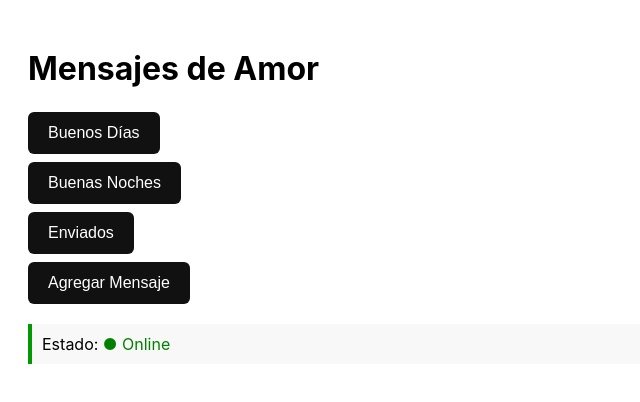
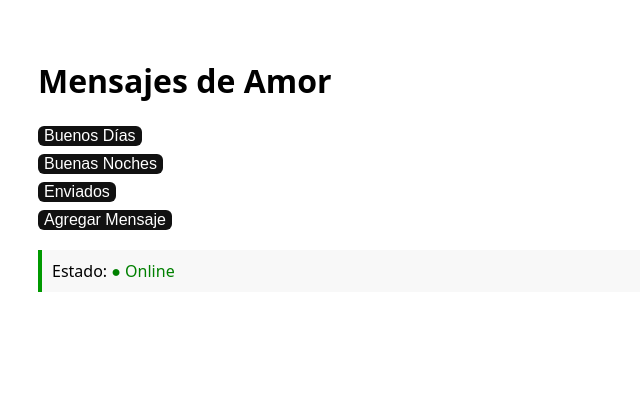
Before and after one commit to HiNefi/Madelaineapp, a plain HTML site: page index.html in a window 1280 px wide. Shown: the whole page, without its empty margins (0-640 px from the left). Drawn offline with Linux system fonts and the light colour scheme.

Commit message:
Refactor HTML structure and styles

```diff
--- a/index.html
+++ b/index.html
@@ -1,25 +1,15 @@
 <!DOCTYPE html>
 <html lang="es">
-
 <head>
   <meta charset="UTF-8">
   <title>Mensajes de Amor</title>
   <style>
-        body {
-            font-family: -apple-system, sans-serif;
-            padding: 20px;
-            background: #fff;
-            color: #000;
-        }
-
-        h1 {
-            margin-bottom: 24px;
-        }
-
+    body { font-family: system-ui, sans-serif; padding: 30px; background: #fff; color: #000; }
+    h1 { margin-bottom: 24px; }
     button {
       display: block;
       margin: 8px 0;
-            padding: 12px 20px;
+     20px;
       background: #111;
       color: white;
       border: none;
@@ -27,20 +17,10 @@
       cursor: pointer;
       font-size: 16px;
     }
-
-        button:hover {
-            background: #333;
-        }
-
-        .status {
-            margin-top: 20px;
-            padding: 10px;
-            background: #f8f8f8;
-            border-left: 4px solid #090;
-        }
+    button:hover { background: #333; }
+    .status { margin-top: 20px; padding: 10px; background: #f8f8f8; border-left: 4px solid #090; }
   </style>
 </head>
-
 <body>
   <h1>Mensajes de Amor</h1>
   <button onclick="alert('Buenos Días')">Buenos Días</button>
@@ -49,5 +29,4 @@
   <button onclick="alert('Agregar Mensaje')">Agregar Mensaje</button>
   <div class="status">Estado: <span style="color:green">● Online</span></div>
 </body>
-
 </html>
```
Lines whose indentation alone changed are shown as unchanged.
